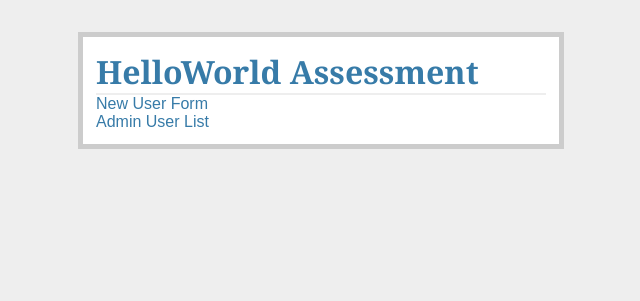
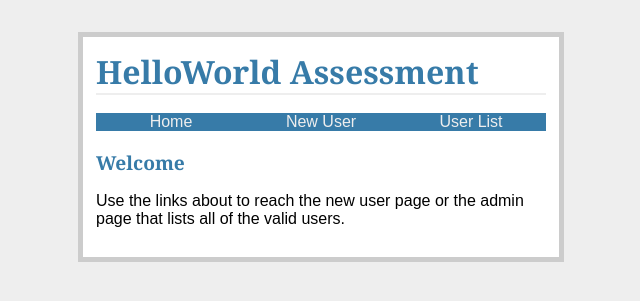
Before and after one commit to yazug/hwsea, a Flask app: page / in a window 1280 px wide. Shown: the top 301 px of the page, without its empty margins (319-959 px from the left). Run offline with Flask 2, Linux system fonts and the light colour scheme.

Commit message:
Adding a menu for easier navigation.

```diff
--- a/static/style.css
+++ b/static/style.css
@@ -1,9 +1,11 @@
 body            { font-family: sans-serif; background: #eee; }
-a, h1, h2       { color: #377ba8; }
-h1, h2          { font-family: 'Georgia', serif; margin: 0; }
+h1, h2       	{ color: #377ba8; font-family: 'Georgia', serif; margin: 0; }
 h1              { border-bottom: 2px solid #eee; }
 h2              { font-size: 1.2em; }
-a:link 		{ text-decoration: none; }
+ul 		{ list-style-type: none; margin: 0; padding: 0; }
+li 		{ float: left; }
+a 		{ text-decoration: none; display: block; width: 150px; color: #eee; background: #377ba8; text-align: center; }
+a:hover 	{ color: white; }
 .style-table	{ border: 2px solid #ccc; border-collapse:collapse; }
 .style-table th { min-width: 50px; background: #377ba8; border: none; text-align: center; color: #eee; }
 .style-table td	{ padding: 1em; min-width: 50px; text-align: center; }
--- a/templates/layout.html
+++ b/templates/layout.html
@@ -18,6 +18,13 @@
 	}
 </script>
 <div id="outer" class=page>
-	<h1><a href="{{ url_for('welcome') }}">HelloWorld Assessment</a></h1>
+	<h1>HelloWorld Assessment</h1>
+	<br>
+	<ul>
+		<li><a href="{{ url_for('welcome') }}">Home</a></li>
+		<li><a href="{{ url_for('newUser') }}">New User</a></li>
+		<li><a href="{{ url_for('listUsers') }}">User List</a></li>
+	</ul>
+	<br><br>
 	{% block body %}{% endblock %}
 </div>
--- a/templates/welcome.html
+++ b/templates/welcome.html
@@ -7,7 +7,9 @@
 	});
 </script>
 <div id="inner" class="welcome">
-	<a href="{{ url_for('newUser') }}">New User Form</a><br>
-	<a href="{{ url_for('listUsers') }}">Admin User List</a>
+	<h2>Welcome</h2>
+	<p>
+		Use the links about to reach the new user page or the admin page that lists all of the valid users.
+	</p>
 </div>
 {% endblock %}
```
